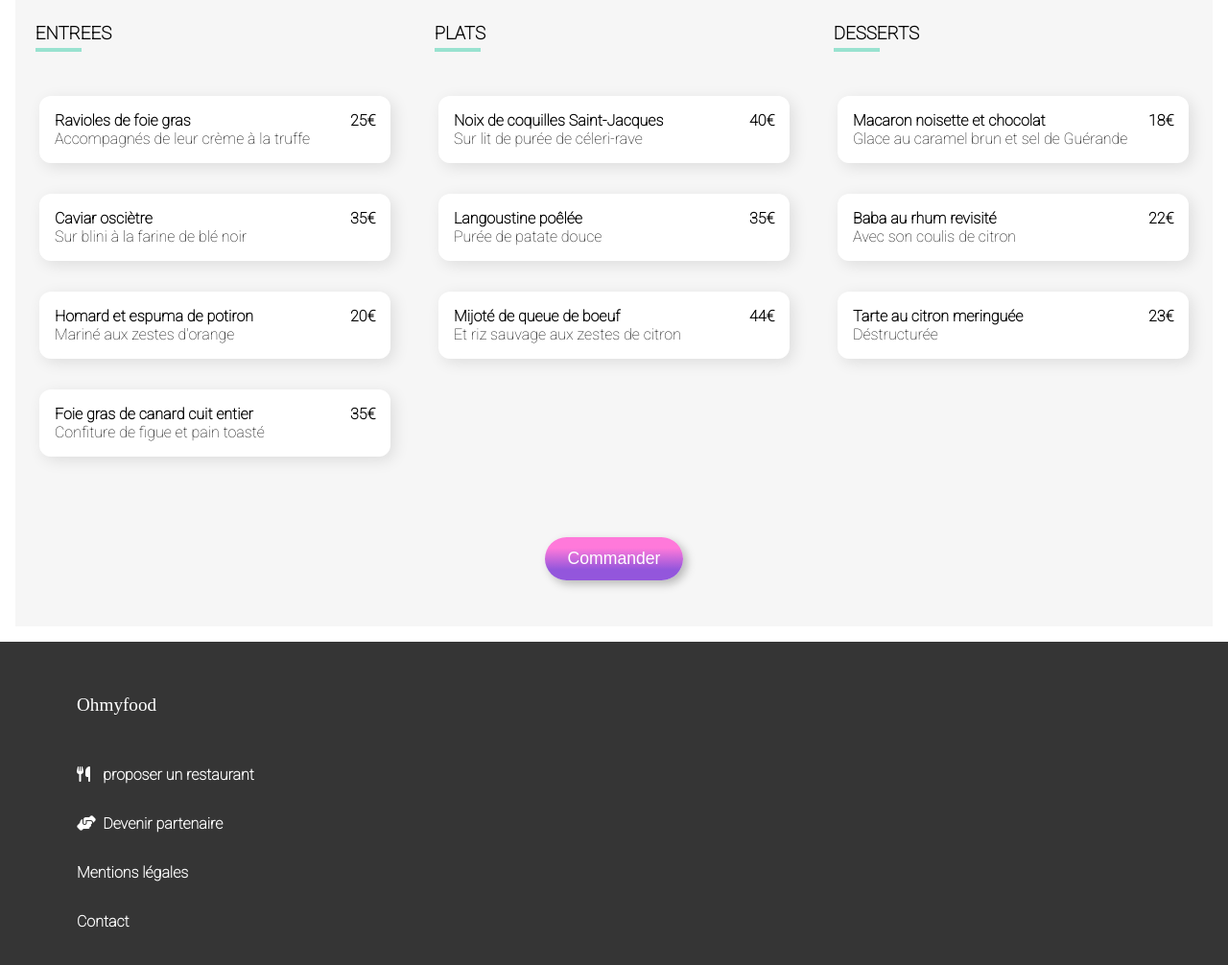
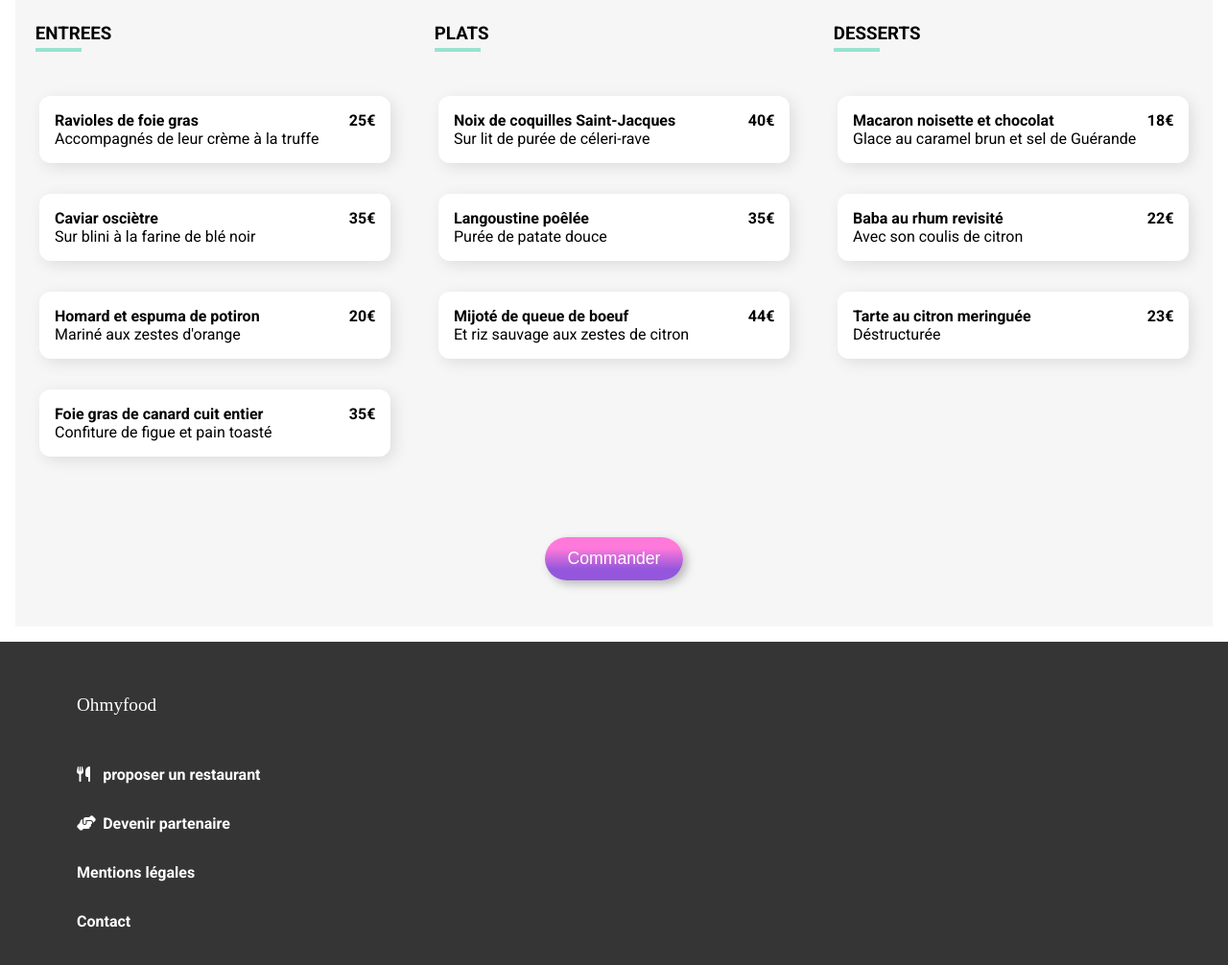
Before and after one commit to nlkennengounou/KenneNgounouNellyLaure_3_07102021, a website: page templates/pages/Menu_La_note_enchantée.html in a window 1280 px wide. Shown: the part 583-1589 px from the top of the page at 96% size. Drawn offline with Linux system fonts and the light colour scheme; a web font is replaced by a local one.

Commit message:
add bold value to robotofont url

```diff
--- a/sass/Base/base.scss
+++ b/sass/Base/base.scss
@@ -3,7 +3,7 @@ par exemple la police de caractères et les normes que vous voulez appliquer sur
 telles que le box-sizing*/
 
 /* import de la police Roboto */
-@import url('https://fonts.googleapis.com/css2?family=Roboto:ital,wght@0,100;1,900&display=swap');
+@import url('https://fonts.googleapis.com/css2?family=Roboto:wght@400;500;700&display=swap');
 
 /* import de la police Shrikhand */
 @import url('https://fonts.googleapis.com/css2?family=Shrikhand&display=swap');
@@ -11,7 +11,7 @@ telles que le box-sizing*/
 /* Appliquons la police à toute la page et */
 body, html {
     margin: 0;
-    font-family: Roboto, sans-serif;
+    font-family: 'Roboto', sans-serif;
     box-sizing: border-box;
     min-width: 250px;
 }
--- a/sass/Pages/_accueil.scss
+++ b/sass/Pages/_accueil.scss
@@ -256,7 +256,7 @@
 
     &__texte {
         color: black;
-        font-weight: 700;
+        font-weight: bold;
     }
 
 }
```
Also changed, not shown: css/style.css.
